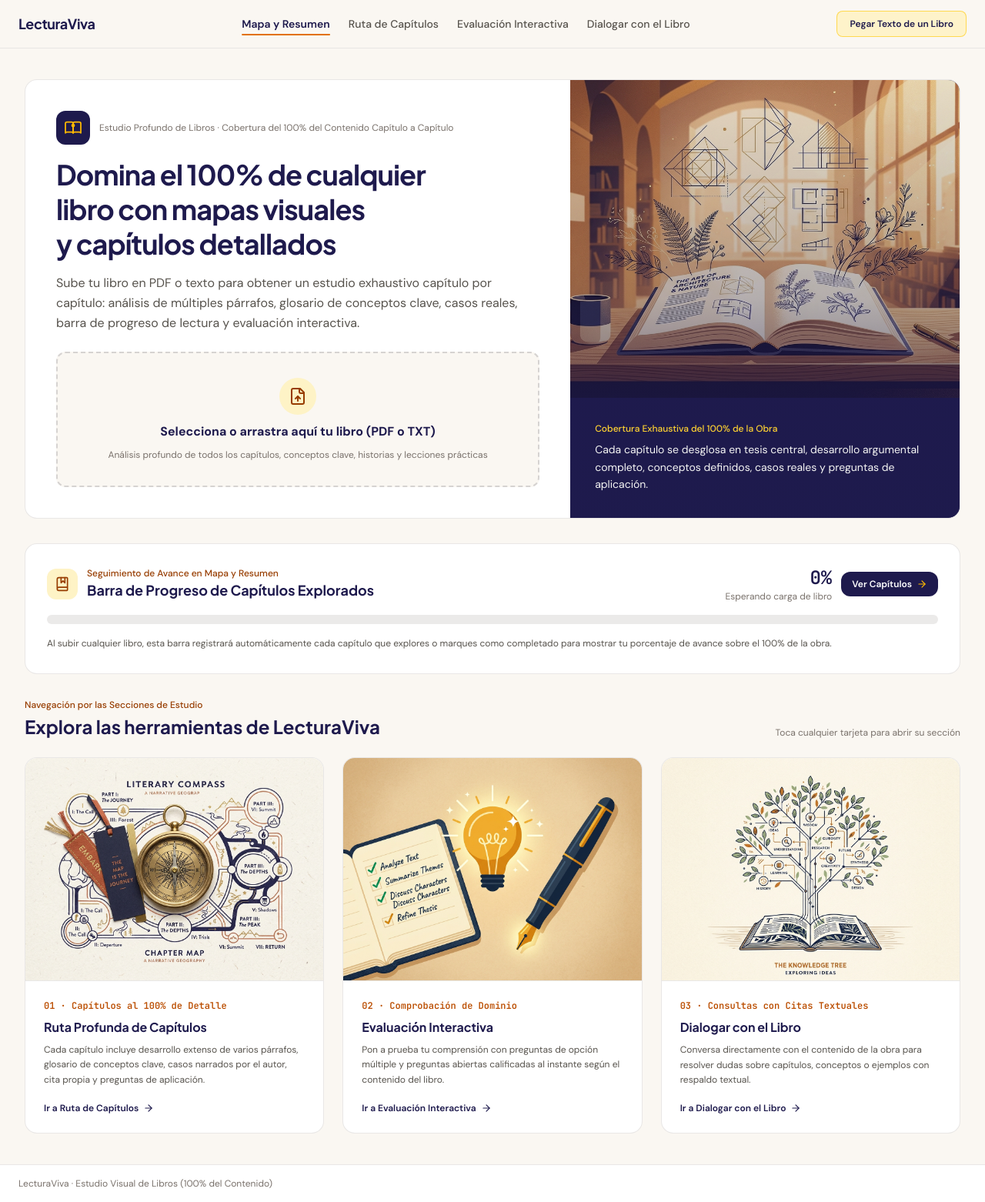
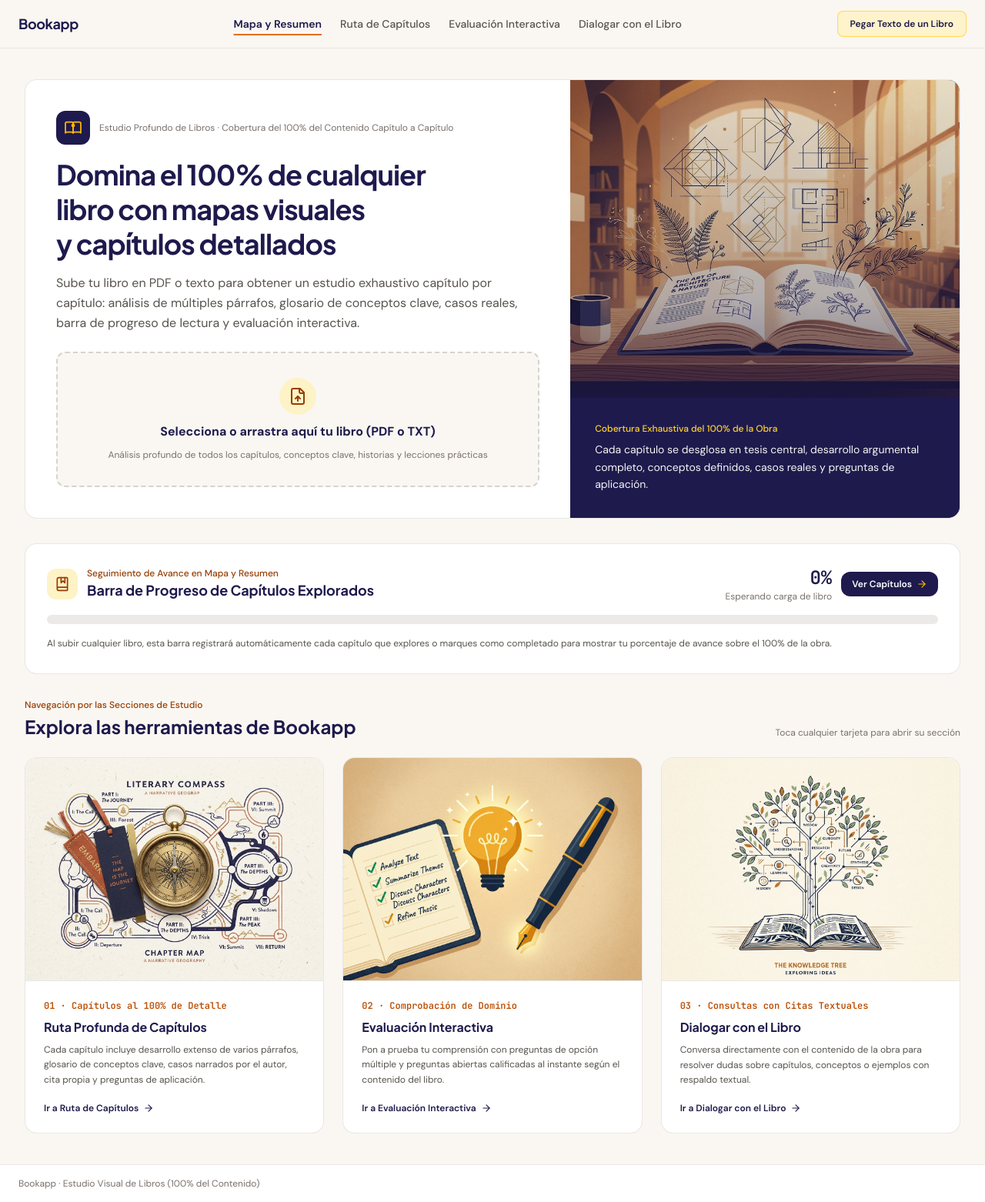
Before and after one commit to dtijerab-afk/Lectordelibros, a React (Vite) app: page / in a window 1280 px wide. Shown: the whole page at 77% size. Built offline with nearby package versions, Linux system fonts and the light colour scheme.

Commit message:
Rebrand app interface and metadata to Bookapp

```diff
--- a/src/App.tsx
+++ b/src/App.tsx
@@ -607,7 +607,7 @@ export default function App() {
           }}
           className="text-base sm:text-lg font-bold tracking-tight text-indigo-950 whitespace-nowrap shrink-0 font-display"
         >
-          LecturaViva
+          Bookapp
         </a>
 
         {/* Zone 2: 4 concise single-line text navigation links */}
@@ -882,7 +882,7 @@ export default function App() {
                       Navegación por las Secciones de Estudio
                     </div>
                     <h2 className="text-lg sm:text-2xl font-bold text-indigo-950">
-                      Explora las herramientas de LecturaViva
+                      Explora las herramientas de Bookapp
                     </h2>
                   </div>
                   <span className="text-xs text-stone-500">
@@ -2858,7 +2858,7 @@ export default function App() {
 
       {/* Quiet Editorial Footer */}
       <footer className="bg-white border-t border-stone-200/90 px-4 sm:px-6 py-4 text-xs text-stone-500 flex flex-wrap items-center justify-between gap-3 no-print">
-        <div>LecturaViva · Estudio Visual de Libros (100% del Contenido)</div>
+        <div>Bookapp · Estudio Visual de Libros (100% del Contenido)</div>
         {hasLoadedBook && (
           <div className="flex items-center gap-4">
             <button
```
